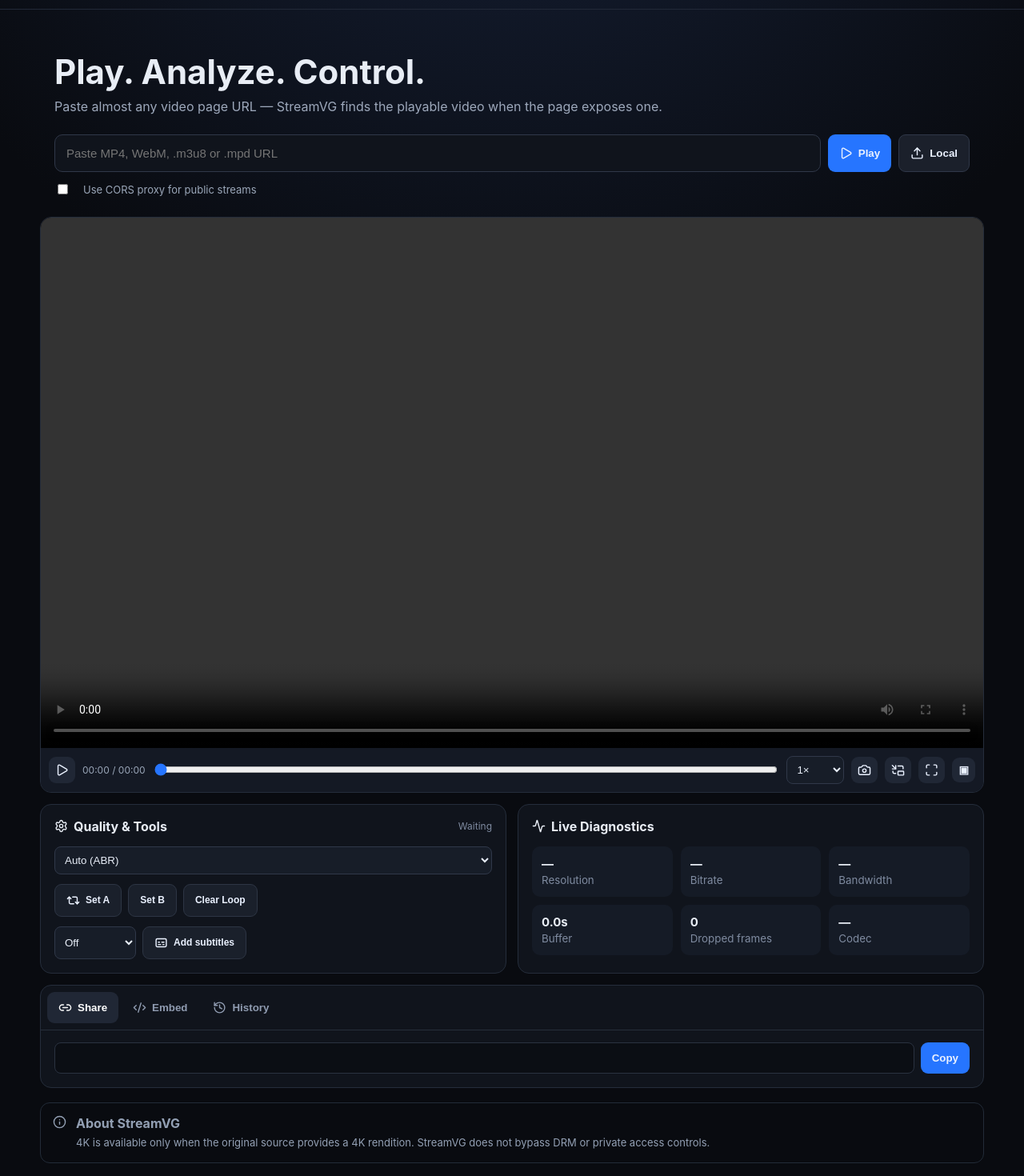
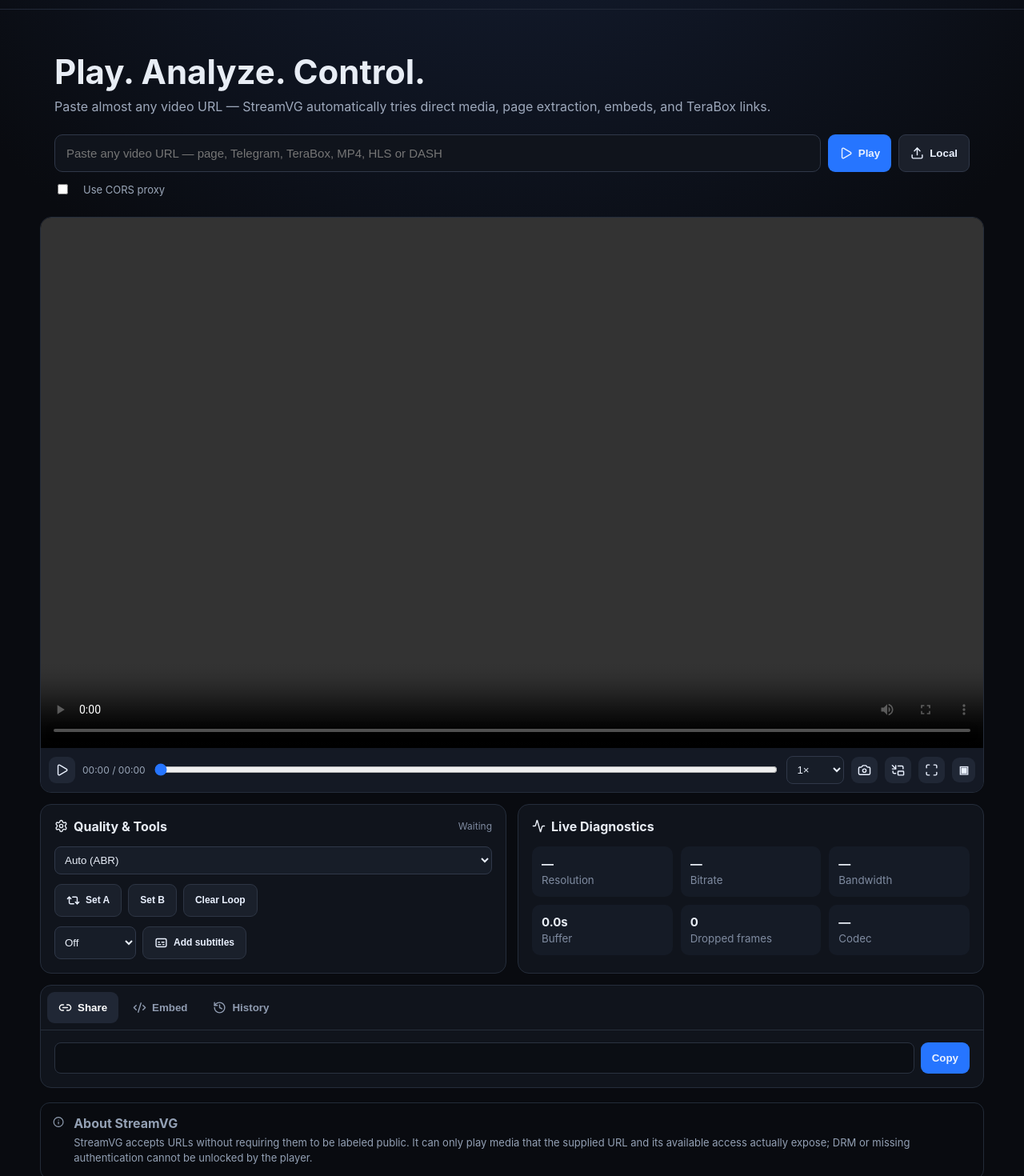
Before and after one commit to vedantgadade/streamvg, a React (Vite) app: page / in a window 1280 px wide. Shown: the part 60-1530 px from the top of the page at 80% size. Built offline with nearby package versions, Linux system fonts and the light colour scheme.

Commit message:
Expand universal URL handling and TeraBox playback

```diff
--- a/src/App.jsx
+++ b/src/App.jsx
@@ -5,7 +5,7 @@
 
 const HIST='streamvg-history';
 const clock=s=>{if(!Number.isFinite(s))return'0:00';const h=Math.floor(s/3600),m=Math.floor(s%3600/60),x=Math.floor(s%60);return(h?String(h).padStart(2,'0')+':':'')+String(m).padStart(2,'0')+':'+String(x).padStart(2,'0')};
-const escUrl=u=>'/api/proxy?url='+encodeURIComponent(u);
+const escUrl=u=>'/api/proxy?url='+encodeURIComponent(u);const isTeraBox=u=>{try{return /(?:^|\\.)terabox(?:\\.app|\\.com|share\\.com|link\\.com|app\\.com)$/i.test(new URL(u).hostname)}catch{return false}};const resolveTeraBox=async u=>{const api='https://terabox-worker.robinkumarshakya103.workers.dev/api?url='+encodeURIComponent(u);const r=await fetch(api);if(!r.ok)throw new Error('TeraBox resolver unavailable');const d=await r.json();const f=(d.files||[]).find(x=>x.streaming_url||x.download_url||x.original_download_url);if(!f)throw new Error('No TeraBox video found');return f.streaming_url||f.download_url||f.original_download_url};
 
 export default function App(){
  const video=useRef(null),file=useRef(null),subFile=useRef(null),hls=useRef(null),dash=useRef(null),sleepTimer=useRef(null);
@@ -30,7 +30,7 @@
  const destroy=()=>{hls.current?.destroy();hls.current=null;if(dash.current){try{dash.current.reset()}catch{}}dash.current=null};
  const addHistory=u=>{let h=[{url:u,host:new URL(u).host,title:u.split('/').pop()||u,at:Date.now()},...history.filter(x=>x.url!==u)].slice(0,15);setHistory(h);localStorage.setItem(HIST,JSON.stringify(h))};
 
- const resolveUrl=async input=>{const direct=/\.(m3u8|mpd|mp4|webm|m4v|mov|ogv|ogg)(?:[?#]|$)/i.test(input);if(direct)return input;setResolving(true);try{let current=input;for(let depth=0;depth<3;depth++){const r=await fetch('/api/resolve?url='+encodeURIComponent(current));const d=await r.json();if(d.kind==='media'&&d.url)return d.url;const next=(d.iframes||[])[0];if(!next)break;current=next}throw new Error('No playable media found')}finally{setResolving(false)}};
+ const resolveUrl=async input=>{const direct=/\.(m3u8|mpd|mp4|webm|m4v|mov|ogv|ogg|mkv|ts)(?:[?#]|$)/i.test(input);if(direct)return input;setResolving(true);try{if(isTeraBox(input))return await resolveTeraBox(input);let current=input;const seen=new Set();for(let depth=0;depth<6;depth++){if(seen.has(current))break;seen.add(current);const r=await fetch('/api/resolve?url='+encodeURIComponent(current));const d=await r.json();if(d.kind==='media'&&d.url)return d.url;const next=[...(d.links||[]),...(d.iframes||[])].find(x=>x&&!seen.has(x));if(!next)break;current=next;if(isTeraBox(current))return await resolveTeraBox(current)}throw new Error('No playable media found')}finally{setResolving(false)}};
  const load=async(input=url,fromHistory=false)=>{
   if(!input)return;try{new URL(input)}catch{alert('Please enter a valid video URL.');return}
   const original=input;let playable=input;
@@ -74,9 +74,9 @@
  return <div className="app">
   <header><div className="brand"><span>SV</span><div><b>StreamVG</b><small>Video Player & Stream Analyzer</small></div></div><button className="icon" onClick={()=>setDark(!dark)}>{dark?<Sun/>:<Moon/>}</button></header>
   <main>
-   <section className="hero"><h1>Play. Analyze. Control.</h1><p>Paste almost any video page URL — StreamVG finds the playable video when the page exposes one.</p>
-    <div className="inputRow"><input value={url} onChange={e=>setUrl(e.target.value)} onKeyDown={e=>e.key==='Enter'&&load()} placeholder="Paste MP4, WebM, .m3u8 or .mpd URL"/><button className="primary" onClick={()=>load()} disabled={resolving}><Play/> {resolving?'Finding video…':'Play'}</button><button className="secondary" onClick={()=>file.current?.click()}><Upload/> Local</button><input ref={file} hidden type="file" accept="video/*" onChange={e=>localPlay(e.target.files[0])}/></div>
-    <label className="toggle"><input type="checkbox" checked={proxy} onChange={e=>setProxy(e.target.checked)}/><span/>Use CORS proxy for public streams</label>
+   <section className="hero"><h1>Play. Analyze. Control.</h1><p>Paste almost any video URL — StreamVG automatically tries direct media, page extraction, embeds, and TeraBox links.</p>
+    <div className="inputRow"><input value={url} onChange={e=>setUrl(e.target.value)} onKeyDown={e=>e.key==='Enter'&&load()} placeholder="Paste any video URL — page, Telegram, TeraBox, MP4, HLS or DASH"/><button className="primary" onClick={()=>load()} disabled={resolving}><Play/> {resolving?'Finding video…':'Play'}</button><button className="secondary" onClick={()=>file.current?.click()}><Upload/> Local</button><input ref={file} hidden type="file" accept="video/*" onChange={e=>localPlay(e.target.files[0])}/></div>
+    <label className="toggle"><input type="checkbox" checked={proxy} onChange={e=>setProxy(e.target.checked)}/><span/>Use CORS proxy</label>
    </section>
    <section className={'playerCard'+(theater?' theater':'')}><div className="videoWrap"><video ref={video} controls playsInline>{subtitle&&<track kind="subtitles" src={subtitle} default/>}</video></div>
     <div className="controls"><button onClick={()=>playing?video.current.pause():video.current.play()}>{playing?<Pause/>:<Play/>}</button><span>{clock(time)} / {clock(duration)}</span><input className="seek" type="range" min="0" max={duration||0} step=".1" value={time} onChange={e=>video.current.currentTime=Number(e.target.value)}/><select value={speed} onChange={e=>{let x=Number(e.target.value);setSpeed(x);video.current.playbackRate=x}}>{[.25,.5,.75,1,1.25,1.5,2,4,8,16].map(x=><option key={x} value={x}>{x}×</option>)}</select><button onClick={screenshot}><Camera/></button><button onClick={()=>video.current.requestPictureInPicture?.()}><PictureInPicture/></button><button onClick={()=>video.current.requestFullscreen?.()}><Maximize/></button><button onClick={()=>setTheater(!theater)} title="Theater mode">▣</button></div>
@@ -95,7 +95,7 @@
     {tab==='code'&&<div className="codeTools"><div className="codeTabs"><button className={codeType==='iframe'?'active':''} onClick={()=>setCodeType('iframe')}>iFrame</button><button className={codeType==='hls'?'active':''} onClick={()=>setCodeType('hls')}>HLS.js</button><button className={codeType==='videojs'?'active':''} onClick={()=>setCodeType('videojs')}>Video.js</button><button className={codeType==='ffmpeg'?'active':''} onClick={()=>setCodeType('ffmpeg')}>FFmpeg</button></div><div className="codeActions"><button onClick={()=>navigator.clipboard?.writeText(codeSnippet())}>Copy code</button></div><pre>{codeSnippet()}</pre></div>}
     {tab==='history'&&<div className="history">{history.length?history.map(x=><button className="historyItem" key={x.url} onClick={()=>{setUrl(x.url);load(x.url,true)}}><b>{x.host}</b><small>{x.url}</small></button>):<p>No recent streams.</p>}<button className="danger" onClick={()=>{setHistory([]);localStorage.removeItem(HIST)}}><Trash2/> Clear history</button></div>}
    </section>
-   <div className="info"><Info/><div><b>About StreamVG</b><p>4K is available only when the original source provides a 4K rendition. StreamVG does not bypass DRM or private access controls.</p></div></div>
+   <div className="info"><Info/><div><b>About StreamVG</b><p>StreamVG accepts URLs without requiring them to be labeled public. It can only play media that the supplied URL and its available access actually expose; DRM or missing authentication cannot be unlocked by the player.</p></div></div>
   </main><footer>StreamVG • Free web video player • Use media you have permission to access.</footer>
  </div>
 }
```
